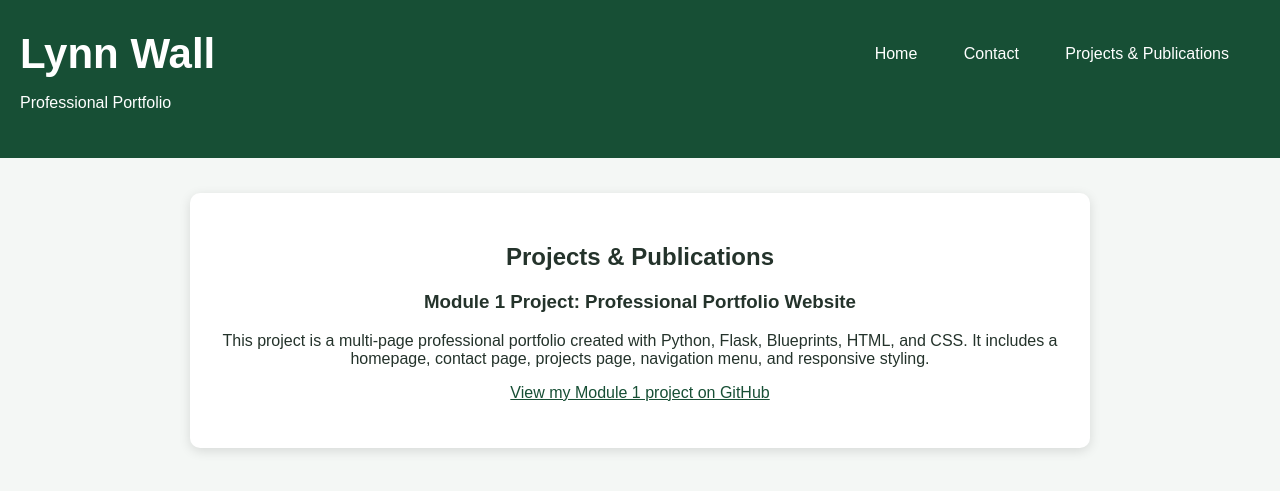
After one commit to mrscwall-dev/jhu_software_concepts, a Flask app: template module_1/board/templates/pages/projects.html in a window 1280 px wide. The commit adds this page. Shown: the top 491 px of the page. Run offline with Flask 3, Linux system fonts and the light colour scheme; the template is opened without the code that fills it, so the values that code supplies are empty.

Commit message:
Complete Module 1 portofolio website

```diff
--- a/module_1/board/static/styles.css
+++ b/module_1/board/static/styles.css
@@ -3,32 +3,115 @@
 }
 
 body {
-  font-family: sans-serif;
-  font-size: 20px;
-  margin: 0 auto;
+  margin: 0;
+  background-color: #f4f7f5;
+  color: #24332b;
+  font-family: Arial, sans-serif;
   text-align: center;
 }
 
-a,
-a:visited {
-  color: #007bff;
+header {
+  background-color: #174f35;
+  color: white;
+  padding: 30px 20px;
 }
 
-a:hover {
-  color: #0056b3;
+header h1 {
+  margin: 0;
+  font-size: 42px;
 }
 
-nav ul {
-  list-style-type: none;
-  padding: 0;
+nav {
+  margin-top: 25px;
 }
 
-nav ul li {
-  display: inline;
-  margin: 0 5px;
+nav a {
+  color: white;
+  display: inline-block;
+  margin: 5px;
+  padding: 10px 16px;
+  text-decoration: none;
+  border-radius: 6px;
+}
+
+nav a:hover,
+nav a.active {
+  background-color: white;
+  color: #174f35;
 }
 
 main {
-  width: 80%;
+  width: 85%;
+  max-width: 900px;
+  margin: 35px auto;
+}
+
+.card {
+  background-color: white;
+  padding: 30px;
+  border-radius: 10px;
+  box-shadow: 0 3px 12px rgba(0, 0, 0, 0.12);
+}
+
+.card a {
+  color: #174f35;
+}
+.profile-layout {
+  display: flex;
+  align-items: center;
+  gap: 30px;
+  text-align: left;
+}
+
+.bio {
+  flex: 1;
+}
+
+.profile-image {
+  flex: 0 0 280px;
+  text-align: center;
+}
+
+.profile-image img {
+  display: block;
+  width: 100%;
+  max-width: 280px;
+  height: 350px;
   margin: 0 auto;
+  object-fit: cover;
+  object-position: center;
+  border-radius: 10px;
 }
+
+@media (max-width: 700px) {
+  .profile-layout {
+    flex-direction: column;
+    text-align: center;
+  }
+
+  .profile-image {
+    flex-basis: auto;
+  }
+}
+header {
+  position: relative;
+  text-align: left;
+}
+
+nav {
+  position: absolute;
+  top: 30px;
+  right: 30px;
+  margin-top: 0;
+}
+
+@media (max-width: 700px) {
+  header {
+    text-align: center;
+  }
+
+  nav {
+    position: static;
+    margin-top: 25px;
+  }
+}
--- a/module_1/board/templates/_navigation.html
+++ b/module_1/board/templates/_navigation.html
@@ -1,6 +1,10 @@
 <nav>
-  <ul>
-    <li><a href="{{ url_for('pages.home') }}">Home</a></li>
-    <li><a href="{{ url_for('pages.about') }}">About</a></li>
-  </ul>
+  <a class="{{ 'active' if request.endpoint == 'pages.home' else '' }}"
+     href="{{ url_for('pages.home') }}">Home</a>
+
+  <a class="{{ 'active' if request.endpoint == 'pages.contact' else '' }}"
+     href="{{ url_for('pages.contact') }}">Contact</a>
+
+  <a class="{{ 'active' if request.endpoint == 'pages.projects' else '' }}"
+     href="{{ url_for('pages.projects') }}">Projects & Publications</a>
 </nav>
--- a/module_1/board/templates/base.html
+++ b/module_1/board/templates/base.html
@@ -1,19 +1,20 @@
 <!DOCTYPE html>
 <html lang="en">
 <head>
-  <title>Message Board - {% block title %}{% endblock title %}</title>
+  <meta charset="UTF-8">
+  <meta name="viewport" content="width=device-width, initial-scale=1.0">
+  <title>Lynn Wall Portfolio - {% block title %}{% endblock title %}</title>
   <link rel="stylesheet" href="{{ url_for('static', filename='styles.css') }}">
 </head>
 <body>
-<h1>Message Board</h1>
-{% include("_navigation.html") %}
-<section>
   <header>
-    {% block header %}{% endblock header %}
+    <h1>Lynn Wall</h1>
+    <p>Professional Portfolio</p>
+    {% include "_navigation.html" %}
   </header>
+
   <main>
-    {% block content %}<p>No messages.</p>{% endblock content %}
+    {% block content %}{% endblock content %}
   </main>
-</section>
 </body>
 </html>
--- /dev/null
+++ b/module_1/board/templates/pages/projects.html
@@ -0,0 +1,25 @@
+{% extends "base.html" %}
+
+{% block title %}Projects & Publications{% endblock title %}
+
+{% block content %}
+<section class="card">
+  <h2>Projects & Publications</h2>
+
+  <h3>Module 1 Project: Professional Portfolio Website</h3>
+
+  <p>
+    This project is a multi-page professional portfolio created with Python,
+    Flask, Blueprints, HTML, and CSS. It includes a homepage, contact page,
+    projects page, navigation menu, and responsive styling.
+  </p>
+
+  <p>
+    <a href="https://github.com/mrscwall-dev/jhu_software_concepts"
+       target="_blank"
+       rel="noopener noreferrer">
+      View my Module 1 project on GitHub
+    </a>
+  </p>
+</section>
+{% endblock content %}
--- /dev/null
+++ b/module_1/requirements.txt
@@ -0,0 +1 @@
+Flask==3.1.3
--- /dev/null
+++ b/module_1/run.py
@@ -0,0 +1,6 @@
+from board import create_app
+
+app = create_app()
+
+if __name__ == "__main__":
+    app.run(host="0.0.0.0", port=8080, debug=True)
```
Also changed, not shown: module_1/board/pages.py (+11 -3 lines), module_1/board/templates/pages/about.html (deleted, +0 -9 lines), module_1/board/templates/pages/contact.html (added, +23 -0 lines), module_1/board/templates/pages/home.html (+25 -7 lines), module_1/README.txt (added), module_1/board/static/profile.jpeg (added), 1 other file.
